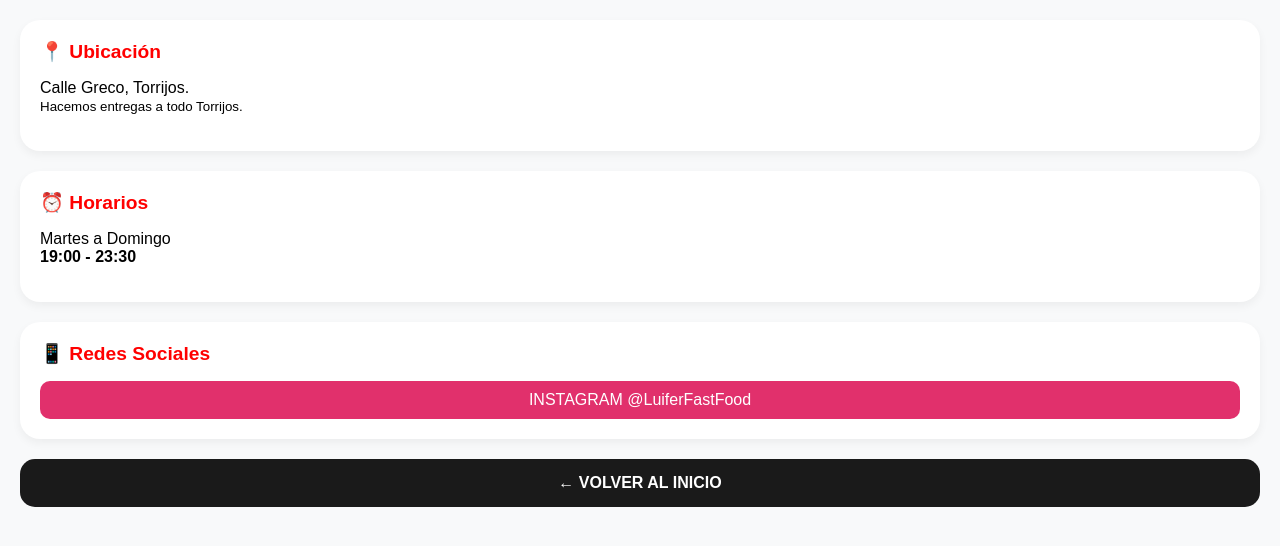
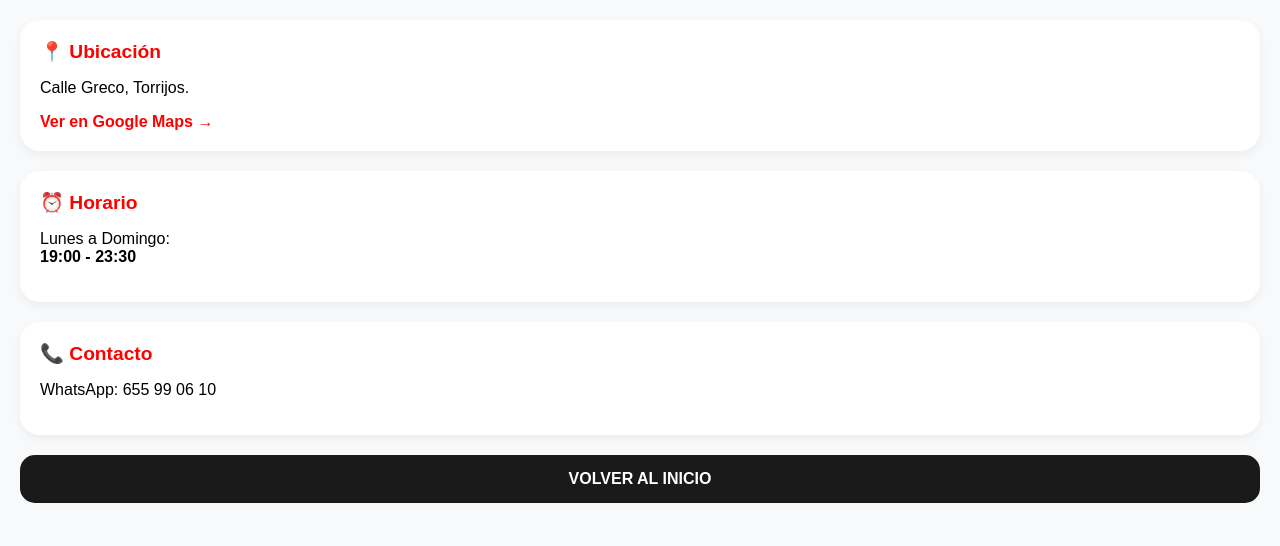
Before and after one commit to Daniela2310/fastfood-app, a plain HTML site: page contacto.html in a window 1280 px wide. Drawn offline with Linux system fonts and the light colour scheme.

Commit message:
contacto.html

```diff
--- a/contacto.html
+++ b/contacto.html
@@ -9,23 +9,26 @@
         body { margin: 0; font-family: sans-serif; background: #f8f9fa; padding: 20px; }
         .card { background: white; padding: 20px; border-radius: 20px; box-shadow: 0 4px 10px rgba(0,0,0,0.05); margin-bottom: 20px; }
         h2 { color: var(--red); margin-top: 0; font-size: 1.2rem; }
-        .btn-v { display: block; text-align: center; background: var(--dark); color: white; text-decoration: none; padding: 15px; border-radius: 15px; font-weight: bold; }
-        .social { background: #E1306C; color: white; padding: 10px; display: block; text-align: center; border-radius: 10px; text-decoration: none; margin-top: 10px; }
+        .btn-v { display: block; text-align: center; background: var(--dark); color: white; text-decoration: none; padding: 15px; border-radius: 15px; font-weight: bold; margin-top: 20px; }
     </style>
 </head>
 <body>
     <div class="card">
         <h2>📍 Ubicación</h2>
-        <p>Calle Greco, Torrijos.<br><small>Hacemos entregas a todo Torrijos.</small></p>
+        <p>Calle Greco, Torrijos.</p>
+        <a href="https://www.google.com/maps?q=Calle+Greco+Torrijos" target="_blank" style="color: var(--red); text-decoration: none; font-weight: bold;">Ver en Google Maps →</a>
     </div>
+
     <div class="card">
-        <h2>⏰ Horarios</h2>
-        <p>Martes a Domingo<br><strong>19:00 - 23:30</strong></p>
+        <h2>⏰ Horario</h2>
+        <p>Lunes a Domingo:<br><strong>19:00 - 23:30</strong></p>
     </div>
+
     <div class="card">
-        <h2>📱 Redes Sociales</h2>
-        <a href="#" class="social">INSTAGRAM @LuiferFastFood</a>
+        <h2>📞 Contacto</h2>
+        <p>WhatsApp: 655 99 06 10</p>
     </div>
-    <a href="index.html" class="btn-v">← VOLVER AL INICIO</a>
+
+    <a href="index.html" class="btn-v">VOLVER AL INICIO</a>
 </body>
 </html>
```
